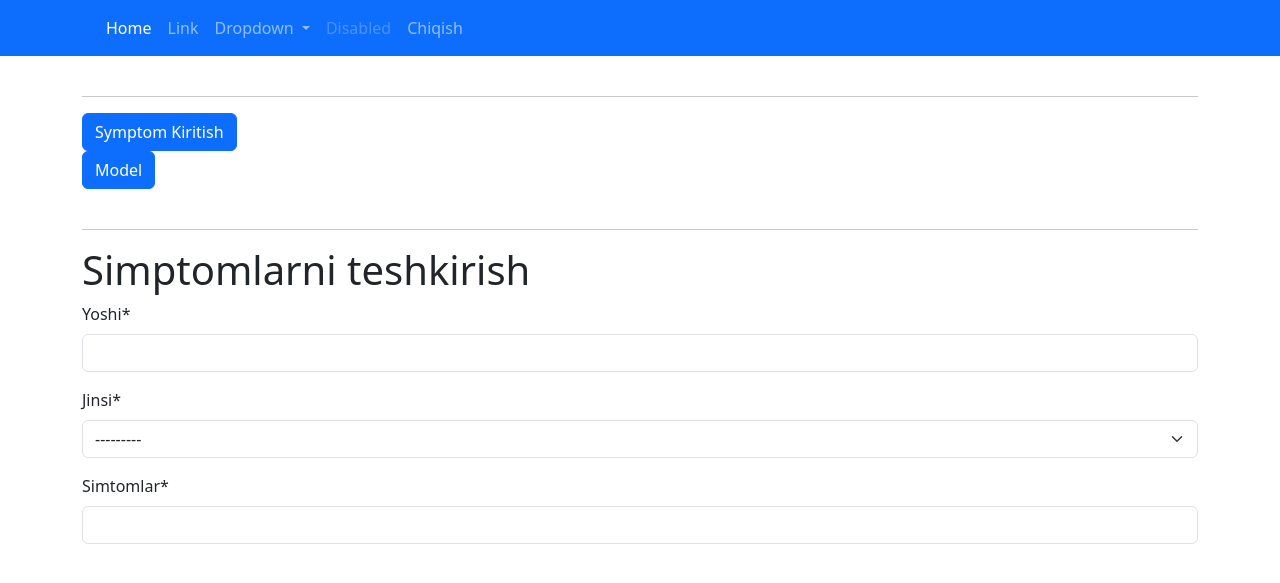
After one commit to sinus22/nevrologiya, a Django app: page / in a window 1280 px wide. The commit adds this page. Shown: the top 583 px of the page. Run offline with Django 4.2, Linux system fonts and the light colour scheme; some libraries are stand-ins or nearby versions.

Commit message:
model change

```diff
--- a/patient/forms.py
+++ b/patient/forms.py
@@ -7,3 +7,9 @@ class PatientForm(forms.ModelForm):
     class Meta:
         model = Patient
         fields = "__all__"
+
+
+class PatientSymptom(forms.ModelForm):
+    class Meta:
+        model = Patient
+        fields = ['age', 'gender', 'symptom']
--- a/patient/models.py
+++ b/patient/models.py
@@ -9,10 +9,9 @@ class Gender(models.TextChoices):
 
 class Patient(models.Model):
     age = models.IntegerField(verbose_name="Yoshi")
-    status = models.BooleanField(verbose_name="Status", default=True)
     gender = models.CharField(verbose_name="Jinsi", max_length=10, choices=Gender.choices)
-    symptom = models.TextField(verbose_name="Simtomlar")
-    event = models.TextField(verbose_name="Xulosa")
+    symptom = models.CharField(verbose_name="Simtomlar", max_length=50)
+    event = models.TextField(verbose_name="Xulosa", max_length=50)
 
     class Meta:
         db_table = "patient"
--- a/patient/urls.py
+++ b/patient/urls.py
@@ -3,11 +3,13 @@ from django.urls import path
 from . import views
 
 urlpatterns = [
-    path("", views.patient_list, name='patient_list'),
-    path("add", views.patient_create, name='patient_add'),
-    path("show/<int:id>", views.patient_show, name='patient_show'),
-    path("edit/<int:id>", views.patient_edit, name='patient_edit'),
-    path("update/<int:id>", views.patient_update, name='patient_update'),
-    path("delete/<int:id>", views.patient_delete, name='patient_delete'),
+    path("", views.patient_index, name='patient_index'),
+    path("model", views.patient_model, name='patient_model'),
+    path("patient/index", views.patient_list, name='patient_list'),
+    path("patient/add", views.patient_create, name='patient_add'),
+    path("patient/show/<int:id>", views.patient_show, name='patient_show'),
+    path("patient/edit/<int:id>", views.patient_edit, name='patient_edit'),
+    path("patient/update/<int:id>", views.patient_update, name='patient_update'),
+    path("patient/delete/<int:id>", views.patient_delete, name='patient_delete'),
 
 ]
--- a/patient/views.py
+++ b/patient/views.py
@@ -5,8 +5,9 @@ from django.urls import reverse, reverse_lazy
 # Create your views here.
 from django.views.generic import ListView, DetailView, \
     CreateView, UpdateView, DeleteView
+import csv
 
-from patient.forms import PatientForm
+from patient.forms import PatientForm, PatientSymptom
 from patient.models import Patient
 
 
@@ -29,10 +30,61 @@ def patient_create(req: HttpRequest):
 
 def patient_list(req: HttpRequest):
     items = Patient.objects.all()
-
-    return render(req, 'patient/index.html', {
+    return render(req, 'patient/list.html', {
         'items': items
     })
+
+
+def patient_index(req: HttpRequest):
+    # items = Patient.objects.all()
+    # print(items)
+    if req.method == 'POST':
+        form = PatientForm(req)
+        items = Patient.objects.filter(gender=form.gender).all()
+
+
+
+    else:
+        form = PatientSymptom()
+    return render(req, 'patient/index.html', {
+        'form': form
+    })
+
+
+def patient_model(req: HttpRequest):
+    if req.method == 'POST':
+        items = Patient.objects.values('symptom').distinct().all()
+        # print(items)
+        # print("post")
+        item_to = []
+        for item in items:
+            item_to.append(item['symptom'])
+        item_to.append("yoshi")
+        item_to.append("jinsi")
+        item_to.append("xulosa")
+        item2 = Patient.objects.values('age', 'gender', 'event').distinct().all()
+        values = []
+        for item in item2:
+            itemSymptoms = Patient.objects.filter(age=item['age'], gender=item['gender'], event=item['event']).values(
+                'symptom').distinct().all()
+            item_val = []
+            for value in items:
+                print(value)
+                if itemSymptoms.filter(symptom=value['symptom']):
+                    item_val.append(True)
+                else:
+                    item_val.append(False)
+            item_val.append(item['age'])
+            item_val.append(item['gender'])
+            item_val.append(item['event'])
+            values.append(item_val)
+
+        with open('write_to_csv.csv', 'w', ) as file:
+            writer = csv.writer(file, delimiter=';')
+            writer.writerow(item_to)
+            writer.writerows(values)
+
+    return redirect("patient_index")
 
 
 def patient_show(req: HttpRequest, id: int):
--- /dev/null
+++ b/templates/main.html
@@ -0,0 +1,49 @@
+{% extends 'base.html' %}
+{% block body %}
+    <nav class="navbar navbar-expand-lg bg-primary " data-bs-theme="dark">
+        <div class="container">
+            <a class="navbar-brand" href="#"></a>
+            <button class="navbar-toggler" type="button" data-bs-toggle="collapse"
+                    data-bs-target="#navbarSupportedContent" aria-controls="navbarSupportedContent"
+                    aria-expanded="false" aria-label="Toggle navigation">
+                <span class="navbar-toggler-icon"></span>
+            </button>
+            <div class="collapse navbar-collapse" id="navbarSupportedContent">
+                <ul class="navbar-nav me-auto mb-2 mb-lg-0">
+                    <li class="nav-item">
+                        <a class="nav-link active" aria-current="page" href="#">Home</a>
+                    </li>
+                    <li class="nav-item">
+                        <a class="nav-link" href="#">Link</a>
+                    </li>
+                    <li class="nav-item dropdown">
+                        <a class="nav-link dropdown-toggle" href="#" role="button" data-bs-toggle="dropdown"
+                           aria-expanded="false">
+                            Dropdown
+                        </a>
+                        <ul class="dropdown-menu">
+                            <li><a class="dropdown-item" href="#">Action</a></li>
+                            <li><a class="dropdown-item" href="#">Another action</a></li>
+                            <li>
+                                <hr class="dropdown-divider">
+                            </li>
+                            <li><a class="dropdown-item" href="#">Something else here</a></li>
+
+                        </ul>
+                    </li>
+                    <li class="nav-item">
+                        <a class="nav-link disabled">Disabled</a>
+                    </li>
+                    <li class="nav-item">
+                        <a href="{% url 'user_logout' %}" class="nav-link">Chiqish</a>
+                    </li>
+                </ul>
+
+            </div>
+        </div>
+    </nav>
+    <div class="container">
+        {% block content %}
+        {% endblock %}
+    </div>
+{% endblock %}
--- a/templates/patient/create.html
+++ b/templates/patient/create.html
@@ -1,4 +1,4 @@
-{% extends 'base.html' %}
+{% extends 'main.html' %}
 {% load crispy_forms_tags %}
 
 {% block content %}
--- a/templates/patient/edit.html
+++ b/templates/patient/edit.html
@@ -1,4 +1,4 @@
-{% extends 'base.html' %}
+{% extends 'main.html' %}
 {% block content %}
     edit
 
--- a/templates/patient/index.html
+++ b/templates/patient/index.html
@@ -1,27 +1,17 @@
 {% extends 'main.html' %}
 {% block content %}
-    <h1>Isopcha</h1>
-    <a href="{% url 'patient_add' %}" class="btn btn-primary">Add </a>
+    <br>
+    <hr>
+    <a href="{% url 'patient_add' %}" class="btn btn-primary">Symptom Kiritish </a>
+    <form action="{% url 'patient_model' %}" method="post">
+        {% csrf_token %}
+        <button type="submit" class="btn btn-primary">Model</button>
+    </form>
+
     <br/>
     <hr>
-    <table class="table table-bordered">
-        <thead>
-        <tr>
-            <th>Id</th>
-            <th>Yoshi</th>
-            <th>Jinsi</th>
-            <th>Simtom</th>
-            <th>Xulosa</th>
-        </tr>
-        </thead>
-        {% for item in items %}
-            <tr>
-                <td>{{ item.id }}</td>
-                <td>{{ item.age }}</td>
-                <td>{{ item.gender }}</td>
-                <td>{{ item.symptom }}</td>
-                <td>{{ item.event }}</td>
-            </tr>
-        {% endfor %}
-    </table>
+    <h1>Simptomlarni teshkirish</h1>
+    {% load crispy_forms_tags %}
+    {{ form|crispy }}
+
 {% endblock %}
--- /dev/null
+++ b/write_to_csv.csv
@@ -0,0 +1,3 @@
+bosh og'riqi;stress;psixologik travma;charchoq;jinsi;yoshi;xulosa
+True;True;True;False;22;erkak;nevroz
+False;False;False;True;25;erkak;Klimakterik nevroz
```
Also changed, not shown: templates/patient/list.html (added, +32 -0 lines), patient/migrations/0001_initial.py.
